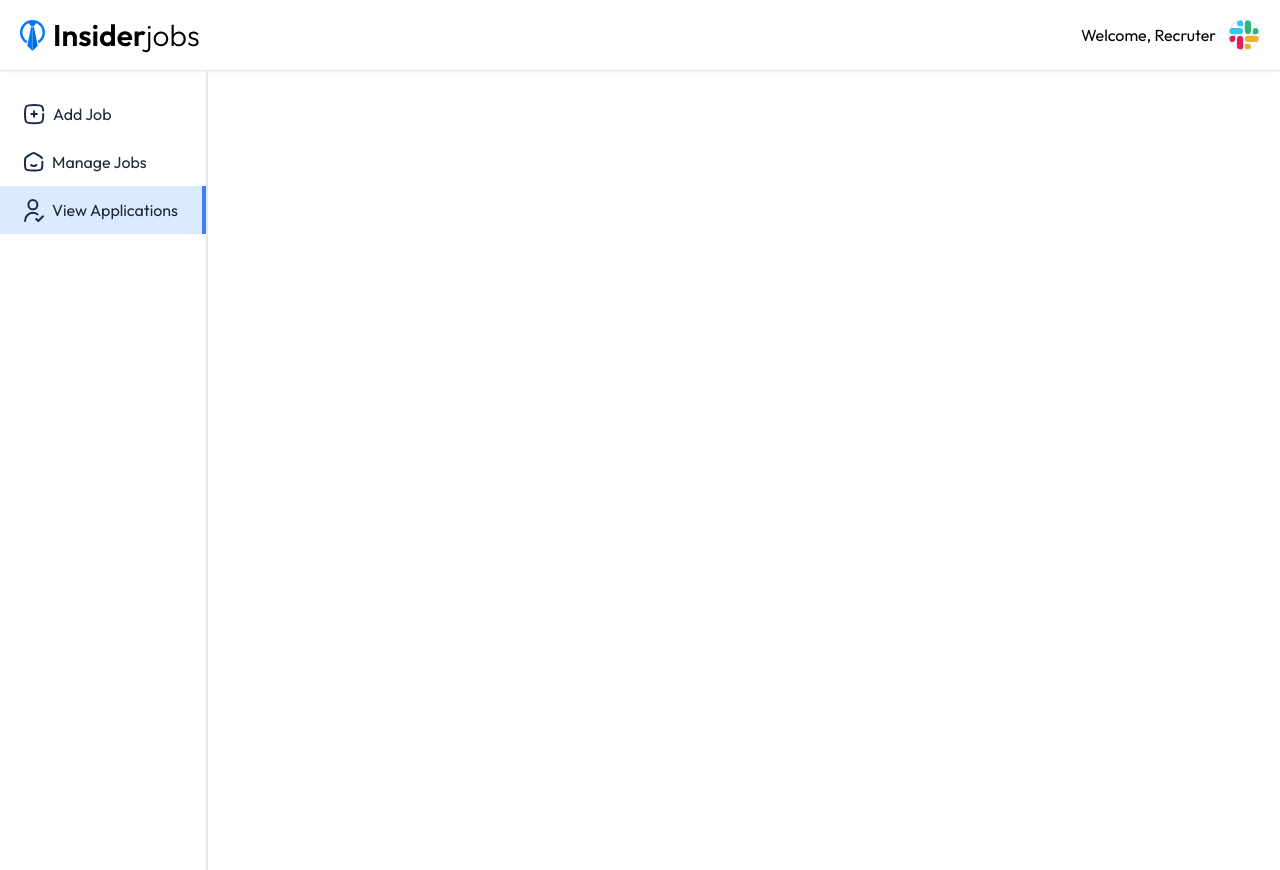
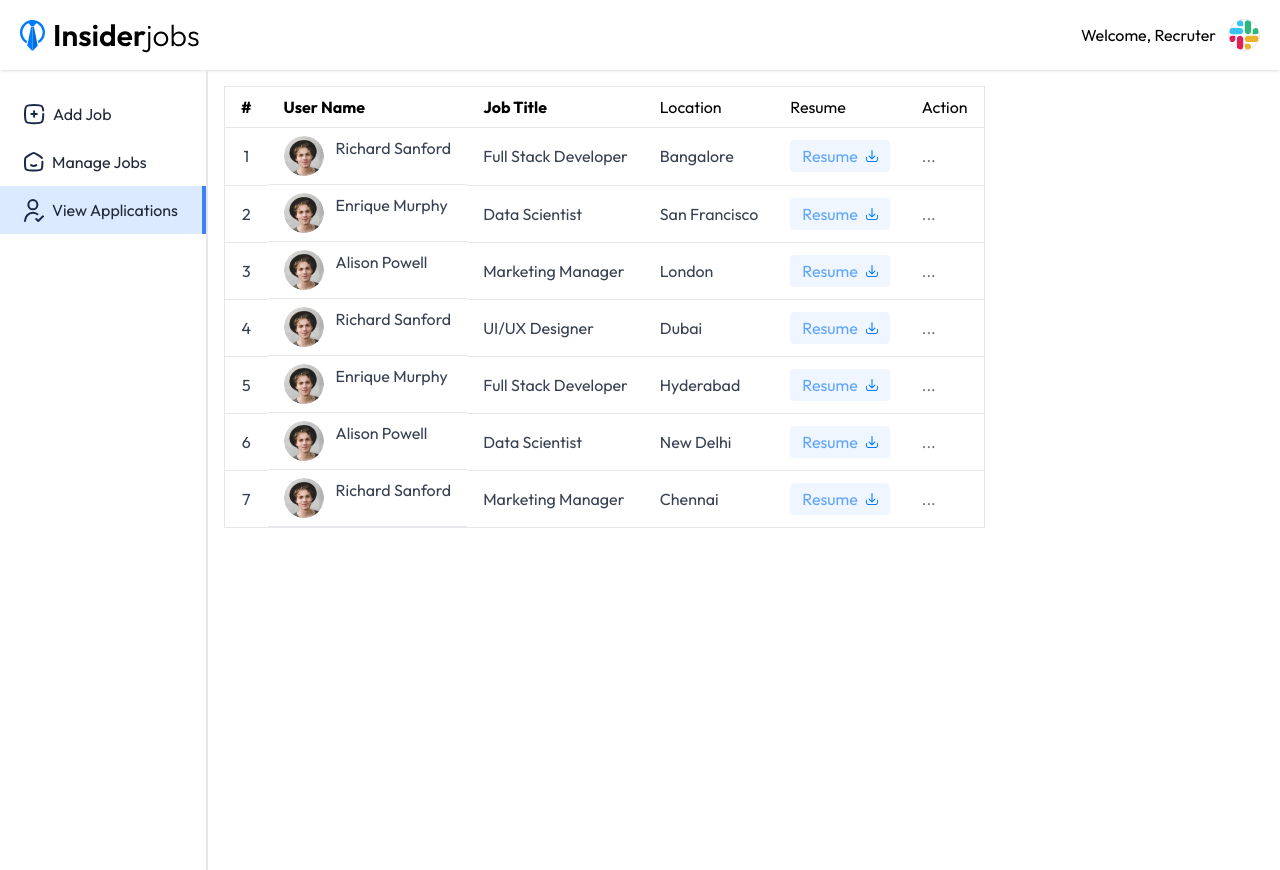
Before and after one commit to sushabhan878/Job-Portal, a React (Vite) app in the folder client/: page /dashboard/View-applications in a window 1280 px wide. Built offline with nearby package versions, Linux system fonts and the light colour scheme.

Commit message:
Compleated the View Applications page now working on Manage Job listing page

```diff
--- a/client/src/pages/ManageJobs.jsx
+++ b/client/src/pages/ManageJobs.jsx
@@ -1,7 +1,40 @@
 import React from "react";
+import { manageJobsData } from "../assets/assets";
+import moment from "moment";
 
 const ManageJobs = () => {
-  return <div></div>;
+  return (
+    <div>
+      <div>
+        <table>
+          <thead>
+            <tr>
+              <th>#</th>
+              <th>Job Title</th>
+              <th>Date</th>
+              <th>Location</th>
+              <th>Applicants</th>
+              <th>Visible</th>
+            </tr>
+          </thead>
+          <tbody>
+            {manageJobsData.map((job, index) => (
+              <tr key={index}>
+                <td>{index + 1}</td>
+                <td>{job.title}</td>
+                <td>{moment(job.date).format("ll")}</td>
+                <td>{job.location}</td>
+                <td>{job.applicants}</td>
+                <td>
+                  <input type="checkbox" />
+                </td>
+              </tr>
+            ))}
+          </tbody>
+        </table>
+      </div>
+    </div>
+  );
 };
 
 export default ManageJobs;
--- a/client/src/pages/ViewApplications.jsx
+++ b/client/src/pages/ViewApplications.jsx
@@ -1,7 +1,72 @@
 import React from "react";
+import { assets, viewApplicationsPageData } from "../assets/assets";
 
 const ViewApplications = () => {
-  return <div></div>;
+  return (
+    <div className="container mx-auto p-4">
+      <div>
+        <table className="w-full max-w-4xl bg-white border border-gray-200 max-sm:text-sm">
+          <thead>
+            <tr className="border-b">
+              <th className="py-2 text-left px-4">#</th>
+              <th className="py-2 text-left px-4">User Name</th>
+              <th className="py-2 text-left px-4 max-sm:hidden">Job Title</th>
+              <td className="py-2 text-left px-4 max-sm:hidden">Location</td>
+              <td className="py-2 text-left px-4">Resume</td>
+              <td className="py-2 text-left px-4">Action</td>
+            </tr>
+          </thead>
+          <tbody>
+            {viewApplicationsPageData.map((applicant, index) => (
+              <tr key={index} className="text-gray-700">
+                <td className="py-2 px-4 border-b text-center">{index + 1}</td>
+                <td className="py-2 px-4 border-b text-center flex">
+                  <img
+                    className="w-10 h-10 rounded-full mr-3 max-sm:hidden"
+                    src={applicant.imgSrc}
+                    alt="Profil Image"
+                  />
+                  <span>{applicant.name}</span>
+                </td>
+                <td className="py-2 px-4 border-b max-sm:hidden">
+                  {applicant.jobTitle}
+                </td>
+                <td className="py-2 px-4 border-b max-sm:hidden">
+                  {applicant.location}
+                </td>
+                <td className="py-2 px-4 border-b">
+                  <a
+                    className="bg-blue-50 text-blue-400 px-3 py-1 rounded inline-flex gap-2 items-center"
+                    href=""
+                    target="_blankd"
+                  >
+                    Resume{" "}
+                    <img
+                      src={assets.resume_download_icon}
+                      alt="Download Icon"
+                    />
+                  </a>
+                </td>
+                <td className="py-2 px-4 border-b relative">
+                  <div className="relative inline-block text-left group">
+                    <button className="text-gray-500 action-button">...</button>
+                    <div className="z-10 hidden absolute right-0 md:left-0 top-0 mt-2 w-32 bg-white border border-gray-200 rounded shadow group-hover:block">
+                      <button className="block w-full text-left px-4 py-2 text-blue-500 hover:bg-gray-100">
+                        Accept
+                      </button>
+                      <button className="block w-full text-left px-4 py-2 text-red-500 hover:bg-gray-100">
+                        Reject
+                      </button>
+                    </div>
+                  </div>
+                </td>
+              </tr>
+            ))}
+          </tbody>
+        </table>
+      </div>
+    </div>
+  );
 };
 
 export default ViewApplications;
```
